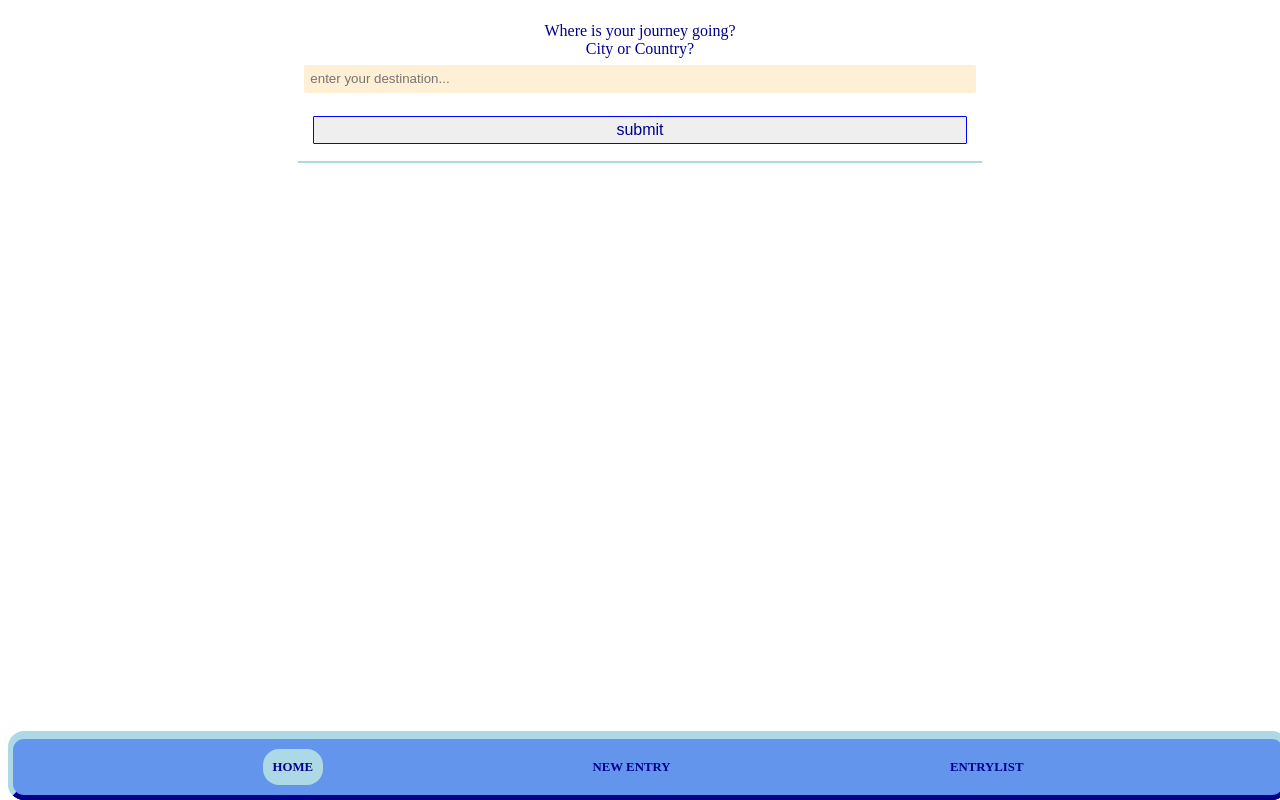
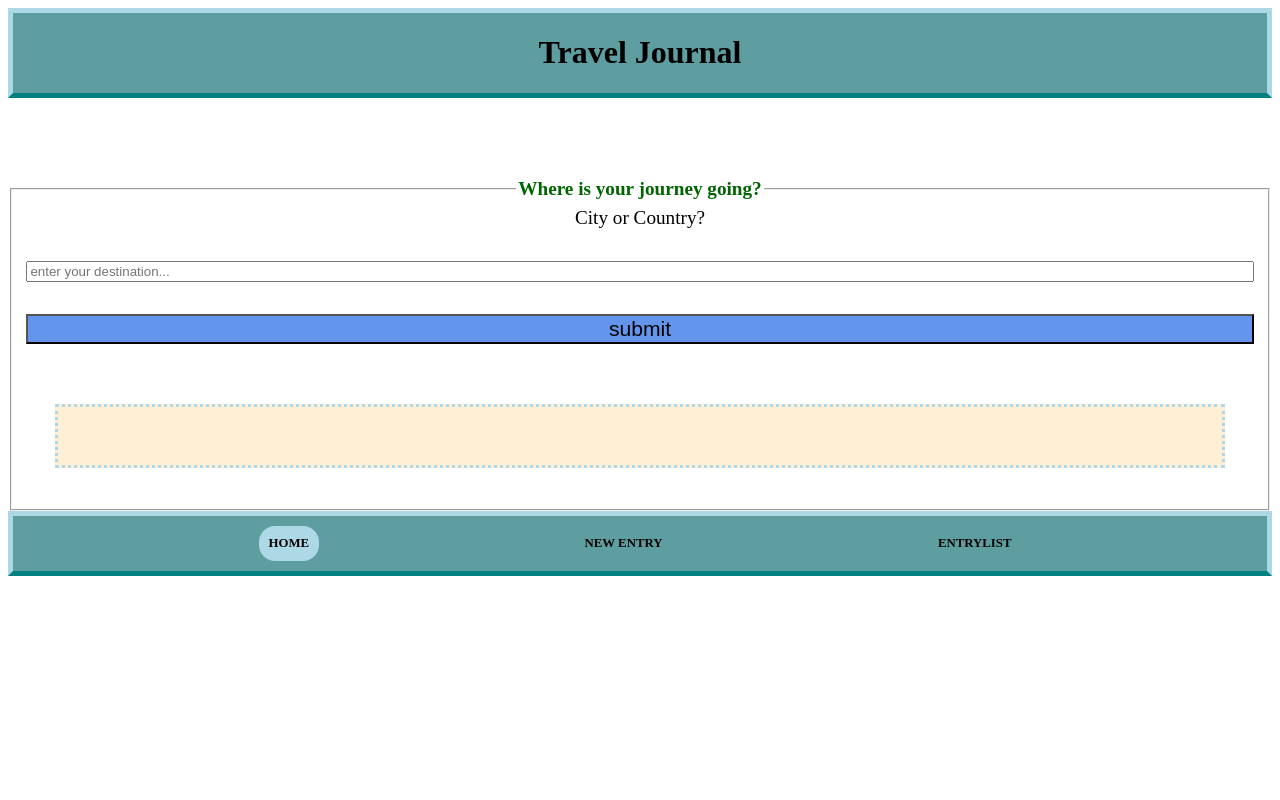
Before and after one commit to IrisHerholz/capstone-project, a Next.js app: page / in a window 1280 px wide. Built offline with nearby package versions, Linux system fonts and the light colour scheme.

Commit message:
styling issues

```diff
--- a/components/Header/index.js
+++ b/components/Header/index.js
@@ -12,13 +12,12 @@ export default function Header() {
 //styled-components
 
 const StyledHeader = styled.header`
-  position: absolute;
-  bottom: 0;
+  position: relative;
   width: 100%;
-  line-height: 1rem;
-  background-color: #6495ed;
-  color: darkblue;
+  text-align: center;
+  background-color: #5f9ea0;
   border: 5px solid lightblue;
-  border-radius: 1em;
-  border-bottom-color: darkblue;
+  border-radius: 0, 7em;
+  border-bottom-color: #008080;
+  color: papayawhip;
 `;
--- a/components/Navigation/index.js
+++ b/components/Navigation/index.js
@@ -34,15 +34,13 @@ export default Navigation;
 //styled-components
 
 const StyledFooter = styled.footer`
-  position: absolute;
-  bottom: 0;
-  width: 100%;
-  line-height: 1rem;
-  background-color: #6495ed;
-  color: darkblue;
+  position: relative;
+  display: center;
   border: 5px solid lightblue;
-  border-radius: 1em;
-  border-bottom-color: darkblue;
+  border-radius: 0, 7em;
+  border-bottom-color: #008080;
+  color: papayawhip;
+  background-color: #5f9ea0;
 `;
 const StyledNav = styled.nav`
   display: flex;
--- a/pages/index.js
+++ b/pages/index.js
@@ -1,12 +1,9 @@
 import styled from "styled-components";
 import { useState } from "react";
 import Link from "next/link";
-import { useRouter } from "next/router";
 
 export default function Landingpage() {
   const [output, setOutput] = useState("");
-  const [isClicked, setIsClicked] = useState(false);
-  const router = useRouter();
 
   const handleSubmit = (event) => {
     event.preventDefault();
@@ -16,18 +13,14 @@ export default function Landingpage() {
     event.target.reset();
   };
 
-  const onLinkClick = (event) => {
-    event.preventDefault();
-    setIsClicked(true);
-  };
-
   return (
     <>
       <main>
-        <StyledForm onSubmit={handleSubmit}>
-          <legend>Where is your journey going?</legend>
+        <form onSubmit={handleSubmit}>
+          <StyledFieldset>
+            <StyledLegend>Where is your journey going?</StyledLegend>
             <label htmlFor="text">City or Country?</label>
-          <StyledInput
+            <input
               type="text"
               required
               id="text"
@@ -43,43 +36,35 @@ export default function Landingpage() {
             >
               {output}
             </StyledLink>
-        </StyledForm>
+          </StyledFieldset>
+        </form>
       </main>
     </>
   );
 }
 //styled-component
-const StyledInput = styled.input`
-  display: flex;
-  justify-content: center;
-  padding: 0.5em;
-  margin: 0.5em;
-  background: papayawhip;
-  border: none;
-  border-radius: 2px;
-`;
-const StyledForm = styled.form`
+const StyledLegend = styled.legend`
+color: darkgreen;
+font-weight: bold;`;
+const StyledFieldset = styled.fieldset`
+  margin-top: 80px;
   display: flex;
   flex-direction: column;
   justify-content: center;
   text-align: center;
-  padding: 1%;
-  margin: 1%;
-  font-size: 1em;
-  width: 100%;
+  font-size: 1.2em;
+  gap: 2rem;
 `;
+
 const StyledButton = styled.button`
-  font-size: 1em;
-  margin: 1em;
-  padding: 0.25em 1em;
-  border: 1px solid blue;
-  border-radius: 1px;
+background-color: #6495ed;
+  font-size: 1.1em;
 `;
 const StyledLink = styled(Link)`
-  padding: 1px;
-  margin: 1px;
-  font-size: 1em;
+  padding: 1em;
+  margin: 1em;
+  font-size: 1.5em;
   font-weight: bold;
-  text-decoration: none;
-  background-color: lightblue;
+  background-color: papayawhip;
+  border: lightblue dotted;
 `;
--- a/styles.js
+++ b/styles.js
@@ -5,10 +5,10 @@ export default createGlobalStyle`
   *::before,
   *::after {
     box-sizing: border-box;
-    color: darkblue;
-  }
+    color: black;
   body {
-    font-family: 'Carme';
+     font-family: 'Arial';
+    font-weight: bold;
   }
   main {
     margin: auto;
```
Also changed, not shown: components/Form/index.js (+15 -9 lines), pages/entryListPage.js (+16 -7 lines), public/images.jpeg (added). Lines whose indentation alone changed are shown as unchanged.
